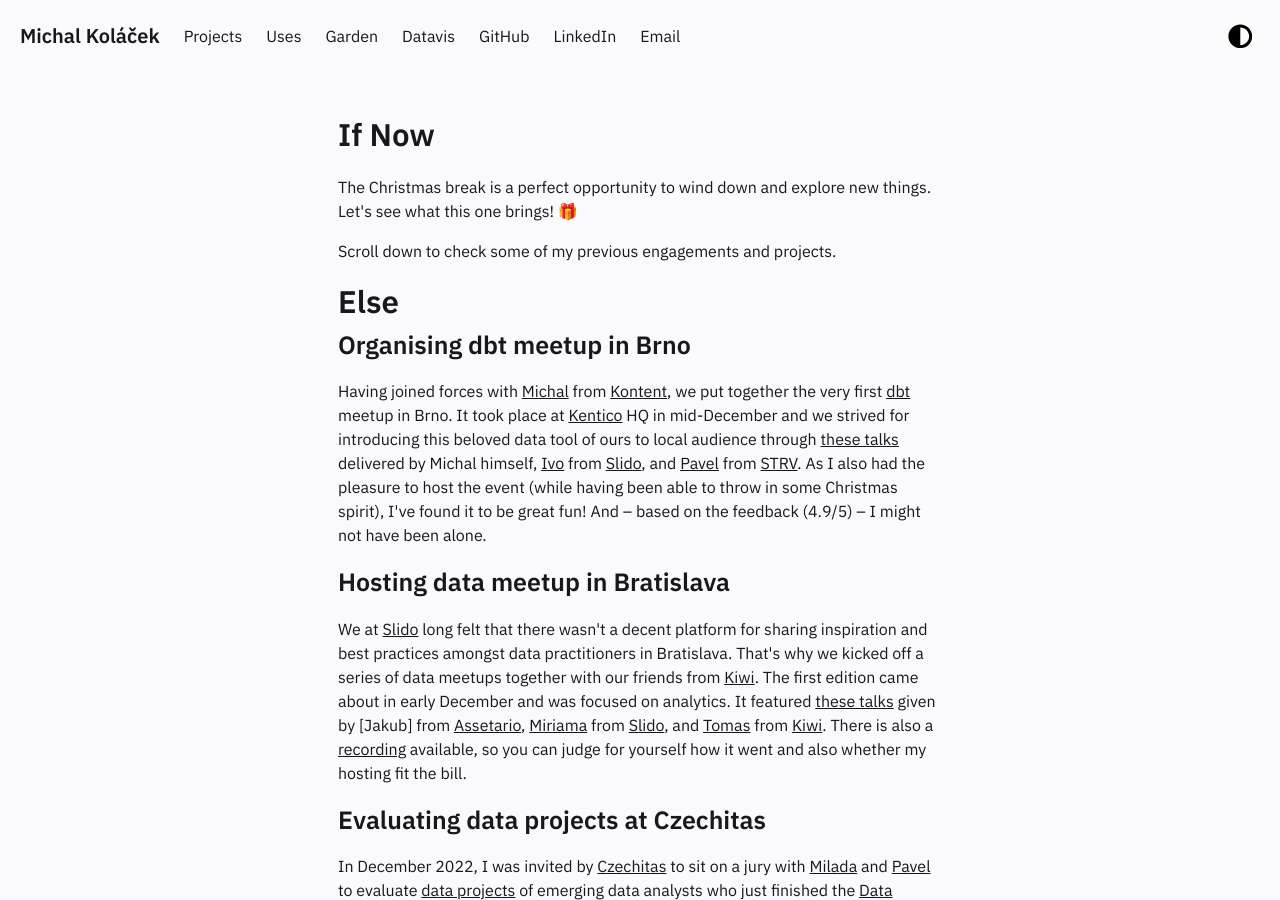
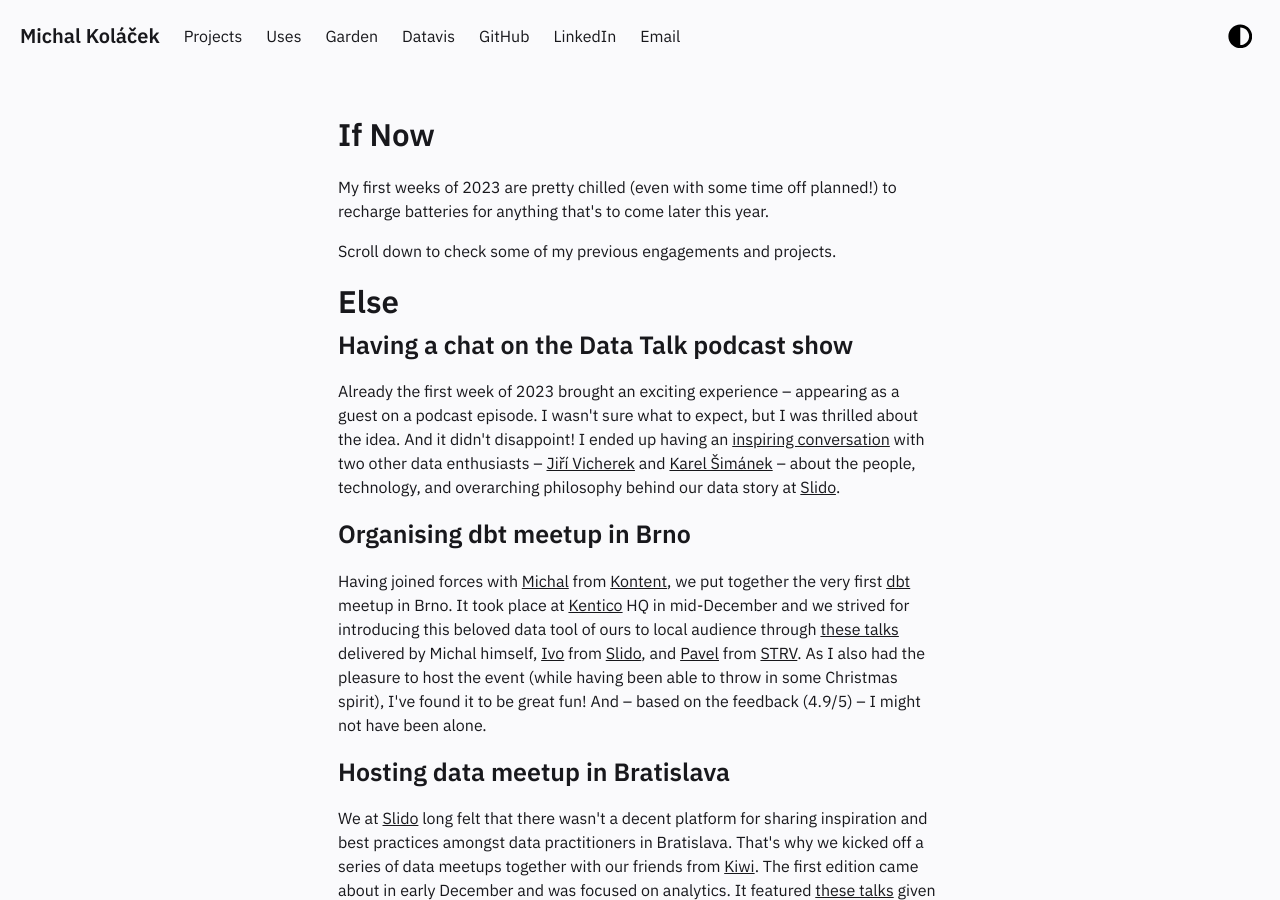
Before and after one commit to one-data-cookie/one-data-cookie.github.io, a Jekyll site: the page built from pages/projects.md, in a window 1280 px wide and 900 px high. Built offline with Jekyll 4.4.1, drawn with Linux system fonts in a browser that asks for light colours.

Commit message:
Add podcast link and update "now"

```diff
--- a/pages/projects.md
+++ b/pages/projects.md
@@ -5,11 +5,14 @@
 ---
 
 ## If Now
-The Christmas break is a perfect opportunity to wind down and explore new things. Let's see what this one brings! 🎁
+My first weeks of 2023 are pretty chilled (even with some time off planned!) to recharge batteries for anything that's to come later this year.
 
 Scroll down to check some of my previous engagements and projects.
 
 ## Else
+
+### Having a chat on the Data Talk podcast show
+Already the first week of 2023 brought an exciting experience – appearing as a guest on a podcast episode. I wasn't sure what to expect, but I was thrilled about the idea. And it didn't disappoint! I ended up having an [inspiring conversation](https://datatalk.buzzsprout.com/2034779/12010833-data-talk-21-michal-kolacek-slido) with two other data enthusiasts – [Jiří Vicherek](https://www.linkedin.com/in/vicherek/) and [Karel Šimánek](linkedin.com/in/karelsimanek/) – about the people, technology, and overarching philosophy behind our data story at [Slido](https://www.slido.com/).
 
 ### Organising dbt meetup in Brno
 Having joined forces with [Michal](https://www.linkedin.com/in/dubravcik) from [Kontent](https://kontent.ai/), we put together the very first [dbt](https://www.getdbt.com/) meetup in Brno. It took place at [Kentico](https://www.kentico.com/) HQ in mid-December and we strived for introducing this beloved data tool of ours to local audience through [these talks](https://docs.google.com/presentation/d/1XZS-x6uIiNbAKBOUHOGq-c8pg7Q-uYYh2FbHIMqeSus/edit?usp=sharing) delivered by Michal himself, [Ivo](https://www.linkedin.com/in/ivan-steiner) from [Slido](https://www.slido.com/), and [Pavel](https://www.linkedin.com/in/jezekpavel) from [STRV](https://www.strv.com/). As I also had the pleasure to host the event (while having been able to throw in some Christmas spirit), I've found it to be great fun! And – based on the feedback (4.9/5) – I might not have been alone.
```
